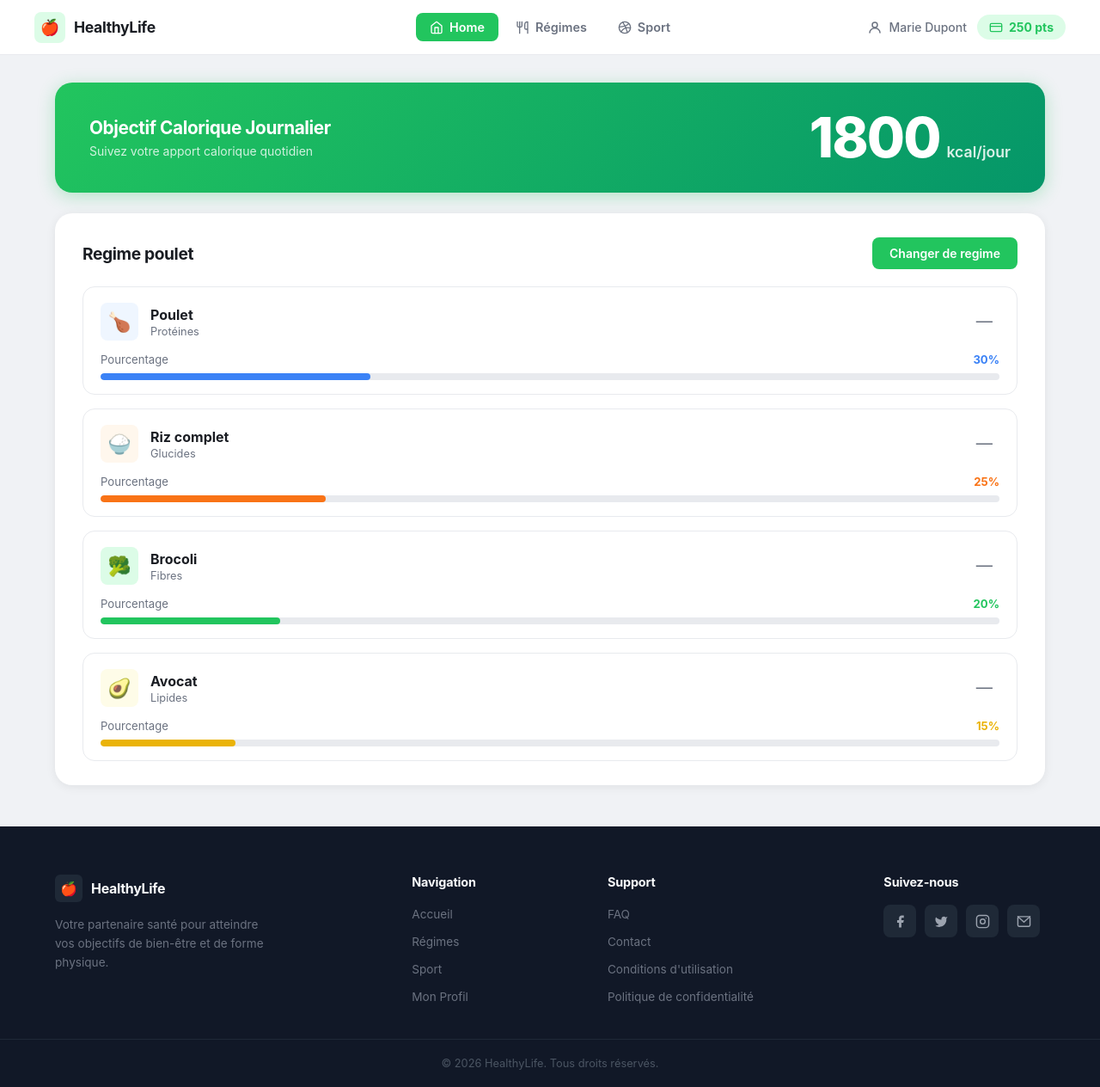
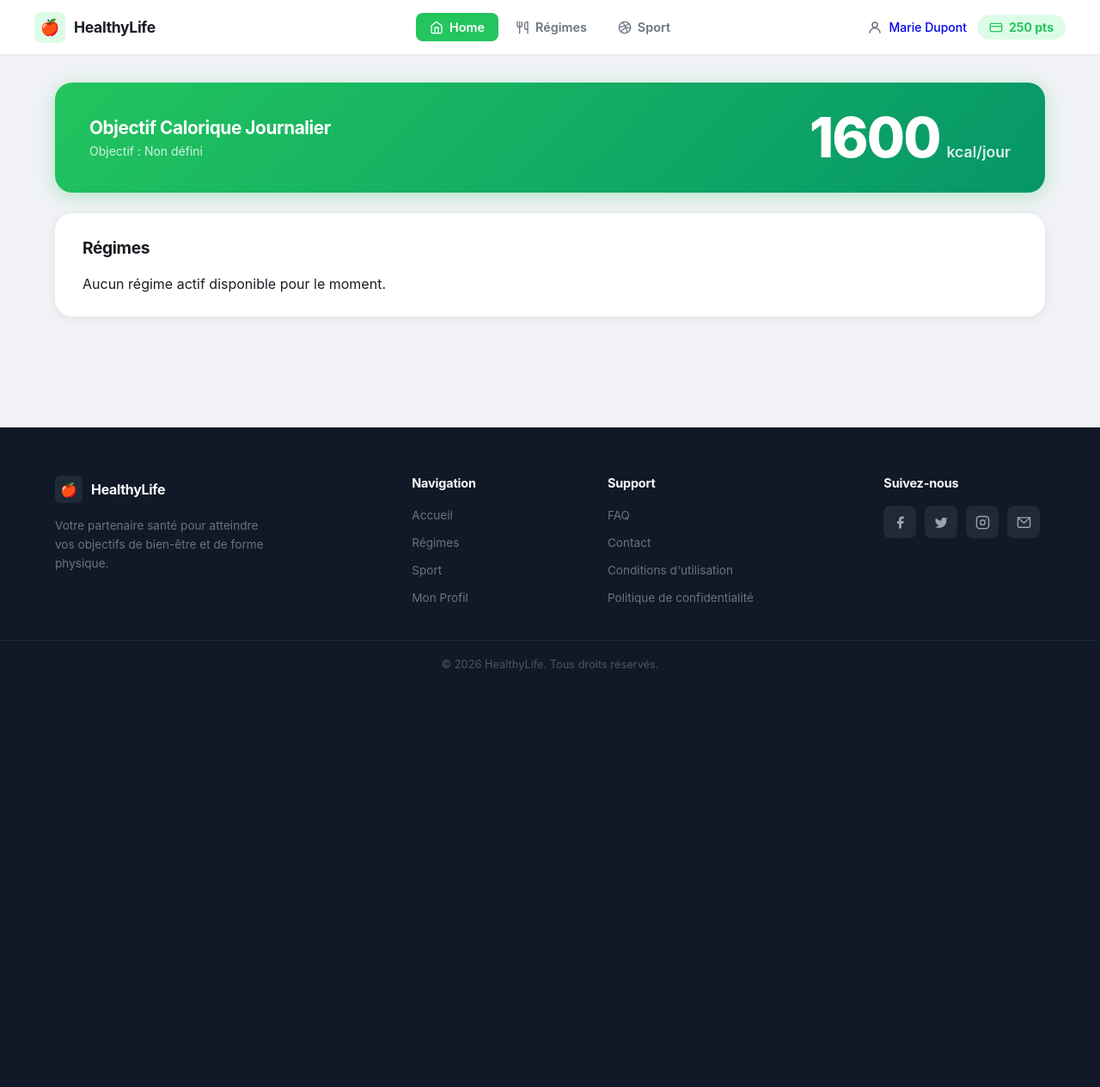
Before and after one commit to iriantsoaangeli/Regime, a CodeIgniter 4 app: the page made by app/Views/regime.php in a window 1280 px wide. Shown: the whole page at 86% size. After the commit the page ends 780 px from the top, so only its background shows below. Run offline with PHP 8.4 and a stand-in for CodeIgniter, Linux system fonts and the light colour scheme; the template is opened without the code that fills it, so the values that code supplies are empty; some libraries are stand-ins or nearby versions.

Commit message:
Objectfi calorique et ingredient de regimes

```diff
--- a/app/Config/Routes.php
+++ b/app/Config/Routes.php
@@ -15,7 +15,7 @@ $routes->get('/', 'Utilisateurs\UtilisateurController::home');
 
 $routes->get('/accueil', 'Utilisateurs\UtilisateurController::home');
 
-$routes->get('/regime', 'Home::regime');
+$routes->get('/regime', 'Regimes\RegimeController::regime');
 $routes->get('/sport', 'Home::sport');
 
 $routes->get('/login', 'Auth\AuthController::loginPage', ['as' => 'login']);
--- a/app/Views/regime.php
+++ b/app/Views/regime.php
@@ -71,108 +71,108 @@
 
   <!-- ── MAIN ───────────────────────────────────────────────── -->
   <main class="main">
+    <?php
+      $regimesData = $regimesData ?? [];
+      $objectif = $objectif ?? null;
+      $imc = $imc ?? null;
+      $calorieTarget = $calorieTarget ?? 1600;
+      $objectifType = $objectifType ?? null;
+    ?>
 
-    <!-- Bannière calorique -->
     <div class="calorie-banner">
       <div class="calorie-banner__left">
         <h2 class="calorie-banner__title">Objectif Calorique Journalier</h2>
-        <p class="calorie-banner__sub">Suivez votre apport calorique quotidien</p>
+        <p class="calorie-banner__sub">
+          <?php if ($objectif): ?>
+            Objectif : <?= esc($objectif['libelle'] ?? '') ?>
+          <?php elseif ($objectifType === 'gain'): ?>
+            Objectif : Gain de poids
+          <?php elseif ($objectifType === 'perte'): ?>
+            Objectif : Perte de poids
+          <?php else: ?>
+            Objectif : Non défini
+          <?php endif; ?>
+          <?php if ($imc !== null): ?>
+            • IMC <?= esc($imc) ?>
+          <?php endif; ?>
+        </p>
       </div>
       <div class="calorie-banner__right">
-        <span class="calorie-banner__number">1800</span>
+        <span class="calorie-banner__number"><?= esc($calorieTarget) ?></span>
         <span class="calorie-banner__unit">kcal/jour</span>
       </div>
     </div>
 
-    <!-- Mes Ingrédients -->
-    <section class="card card--full" id="ingredients">
+    <?php if (empty($regimesData)): ?>
+      <section class="card card--full">
         <div class="card-header">
-        <h2 class="section-title">Regime poulet</h2>
-        <button class="btn-add">
-          Changer de regime
-        </button>
+          <h2 class="section-title">Régimes</h2>
+        </div>
+        <p>Aucun régime actif disponible pour le moment.</p>
+      </section>
+    <?php else: ?>
+      <?php foreach ($regimesData as $index => $item): ?>
+        <?php
+          $regime = $item['regime'] ?? [];
+          $tarifs = $item['tarifs'] ?? [];
+          $aliments = $item['aliments'] ?? [];
+        ?>
+        <section class="card card--full" id="ingredients-<?= esc($regime['id'] ?? $index) ?>">
+          <div class="card-header">
+            <h2 class="section-title"><?= esc($regime['nom'] ?? 'Régime') ?></h2>
+            <button class="btn-add">Changer de régime</button>
           </div>
 
+          <?php if (!empty($regime['description'])): ?>
+            <p style="margin-top: 0; color: var(--text-secondary);">
+              <?= esc($regime['description']) ?>
+            </p>
+          <?php endif; ?>
+
+          <?php if (!empty($tarifs)): ?>
+            <div style="margin: 16px 0; display: flex; flex-wrap: wrap; gap: 12px;">
+              <?php foreach ($tarifs as $tarif): ?>
+                <div class="macro macro--blue" style="min-width: 140px;">
+                  <span class="macro__name"><?= esc($tarif['duree_jours'] ?? '-') ?> jours</span>
+                  <span class="macro__value"><?= number_format((float)($tarif['prix'] ?? 0), 0, ',', ' ') ?> Ar</span>
+                </div>
+              <?php endforeach; ?>
+            </div>
+          <?php endif; ?>
+
           <div class="ingredient-list">
-
-        <!-- Poulet -->
+            <?php if (empty($aliments)): ?>
+              <p>Aucun aliment configuré pour ce régime.</p>
+            <?php else: ?>
+              <?php
+                $colors = ['blue', 'orange', 'green', 'yellow', 'purple', 'indigo'];
+              ?>
+              <?php foreach ($aliments as $i => $aliment): ?>
+                <?php $color = $colors[$i % count($colors)]; ?>
                 <div class="ingredient-item">
                   <div class="ingredient-item__top">
-            <div class="ingredient-icon ingredient-icon--blue">🍗</div>
+                    <div class="ingredient-icon ingredient-icon--<?= esc($color) ?>">🍽️</div>
                     <div class="ingredient-item__info">
-              <p class="ingredient-item__name">Poulet</p>
-              <p class="ingredient-item__cat">Protéines</p>
+                      <p class="ingredient-item__name"><?= esc($aliment['nom'] ?? 'Aliment') ?></p>
+                      <p class="ingredient-item__cat"><?= esc($aliment['description'] ?? 'Composant') ?></p>
                     </div>
-            <button class="ingredient-item__remove" title="Supprimer">—</button>
                   </div>
                   <div class="ingredient-item__bar-row">
                     <span class="ingredient-item__bar-label">Pourcentage</span>
-            <span class="ingredient-item__bar-pct ingredient-item__bar-pct--blue">30%</span>
+                    <span class="ingredient-item__bar-pct ingredient-item__bar-pct--<?= esc($color) ?>">
+                      <?= esc($aliment['pct_nourriture'] ?? 0) ?>%
+                    </span>
                   </div>
                   <div class="ing-bar">
-            <div class="ing-bar__fill ing-bar__fill--blue" style="width:30%"></div>
+                    <div class="ing-bar__fill ing-bar__fill--<?= esc($color) ?>" style="width:<?= esc($aliment['pct_nourriture'] ?? 0) ?>%"></div>
                   </div>
                 </div>
-
-        <!-- Riz complet -->
-        <div class="ingredient-item">
-          <div class="ingredient-item__top">
-            <div class="ingredient-icon ingredient-icon--orange">🍚</div>
-            <div class="ingredient-item__info">
-              <p class="ingredient-item__name">Riz complet</p>
-              <p class="ingredient-item__cat">Glucides</p>
-            </div>
-            <button class="ingredient-item__remove" title="Supprimer">—</button>
-          </div>
-          <div class="ingredient-item__bar-row">
-            <span class="ingredient-item__bar-label">Pourcentage</span>
-            <span class="ingredient-item__bar-pct ingredient-item__bar-pct--orange">25%</span>
-          </div>
-          <div class="ing-bar">
-            <div class="ing-bar__fill ing-bar__fill--orange" style="width:25%"></div>
-          </div>
-        </div>
-
-        <!-- Brocoli -->
-        <div class="ingredient-item">
-          <div class="ingredient-item__top">
-            <div class="ingredient-icon ingredient-icon--green">🥦</div>
-            <div class="ingredient-item__info">
-              <p class="ingredient-item__name">Brocoli</p>
-              <p class="ingredient-item__cat">Fibres</p>
-            </div>
-            <button class="ingredient-item__remove" title="Supprimer">—</button>
-          </div>
-          <div class="ingredient-item__bar-row">
-            <span class="ingredient-item__bar-label">Pourcentage</span>
-            <span class="ingredient-item__bar-pct ingredient-item__bar-pct--green">20%</span>
-          </div>
-          <div class="ing-bar">
-            <div class="ing-bar__fill ing-bar__fill--green" style="width:20%"></div>
-          </div>
-        </div>
-
-        <!-- Avocat -->
-        <div class="ingredient-item">
-          <div class="ingredient-item__top">
-            <div class="ingredient-icon ingredient-icon--yellow">🥑</div>
-            <div class="ingredient-item__info">
-              <p class="ingredient-item__name">Avocat</p>
-              <p class="ingredient-item__cat">Lipides</p>
-            </div>
-            <button class="ingredient-item__remove" title="Supprimer">—</button>
-          </div>
-          <div class="ingredient-item__bar-row">
-            <span class="ingredient-item__bar-label">Pourcentage</span>
-            <span class="ingredient-item__bar-pct ingredient-item__bar-pct--yellow">15%</span>
-          </div>
-          <div class="ing-bar">
-            <div class="ing-bar__fill ing-bar__fill--yellow" style="width:15%"></div>
-          </div>
-        </div>
-
+              <?php endforeach; ?>
+            <?php endif; ?>
           </div>
         </section>
+      <?php endforeach; ?>
+    <?php endif; ?>
 
   </main>
 
--- a/app/Views/templates/header.php
+++ b/app/Views/templates/header.php
@@ -39,7 +39,7 @@
           <circle cx="12" cy="8" r="4" />
           <path d="M4 20c0-4 3.6-7 8-7s8 3 8 7" />
         </svg>
-        Marie Dupont
+        <a href="/mon-espace">Marie Dupont</a>
       </div>
       <div class="points-pill">
         <svg xmlns="http://www.w3.org/2000/svg" viewBox="0 0 24 24" fill="none" stroke="currentColor" stroke-width="2"
```
Also changed, not shown: app/Controllers/Regimes/RegimeController.php (+80 -0 lines). Lines whose indentation alone changed are shown as unchanged.
